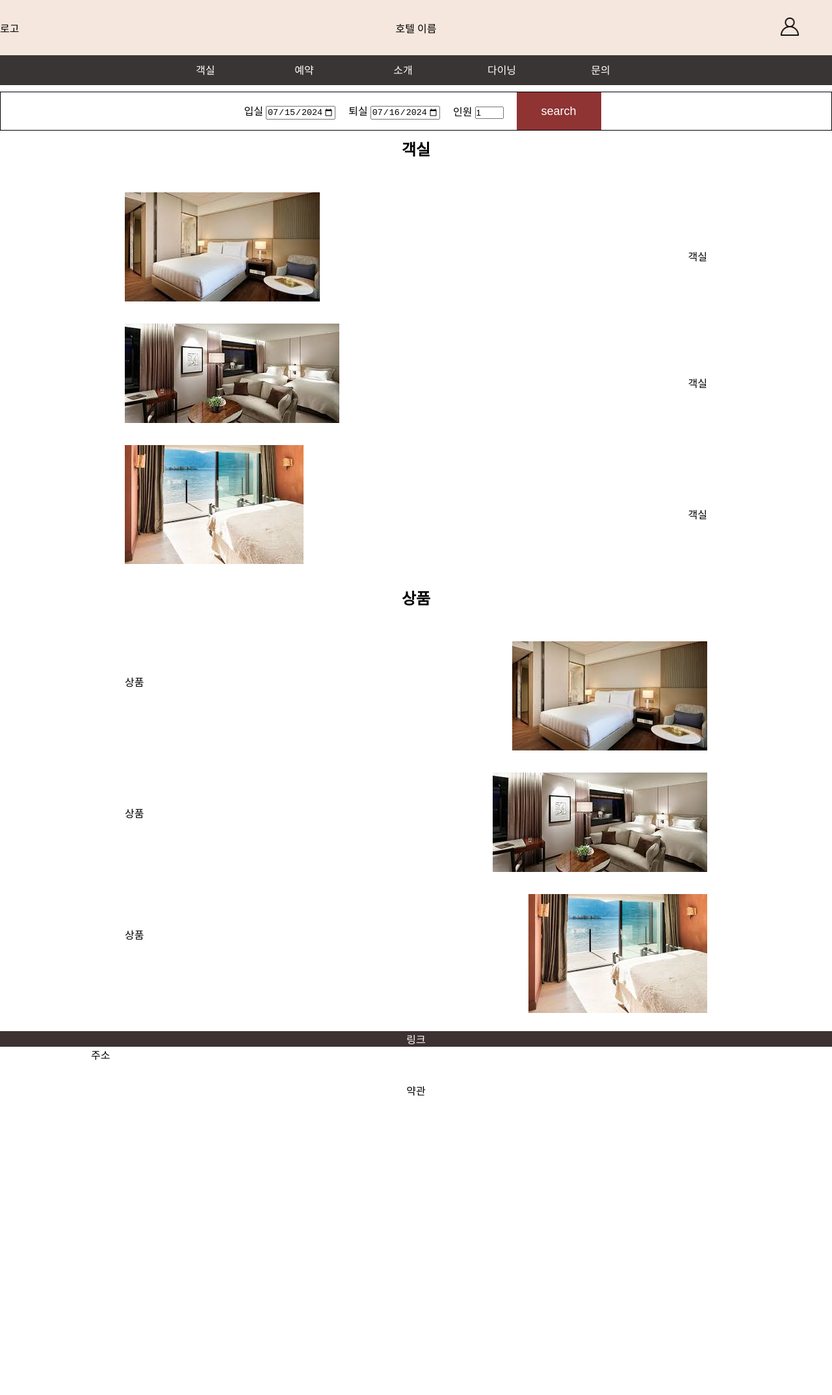
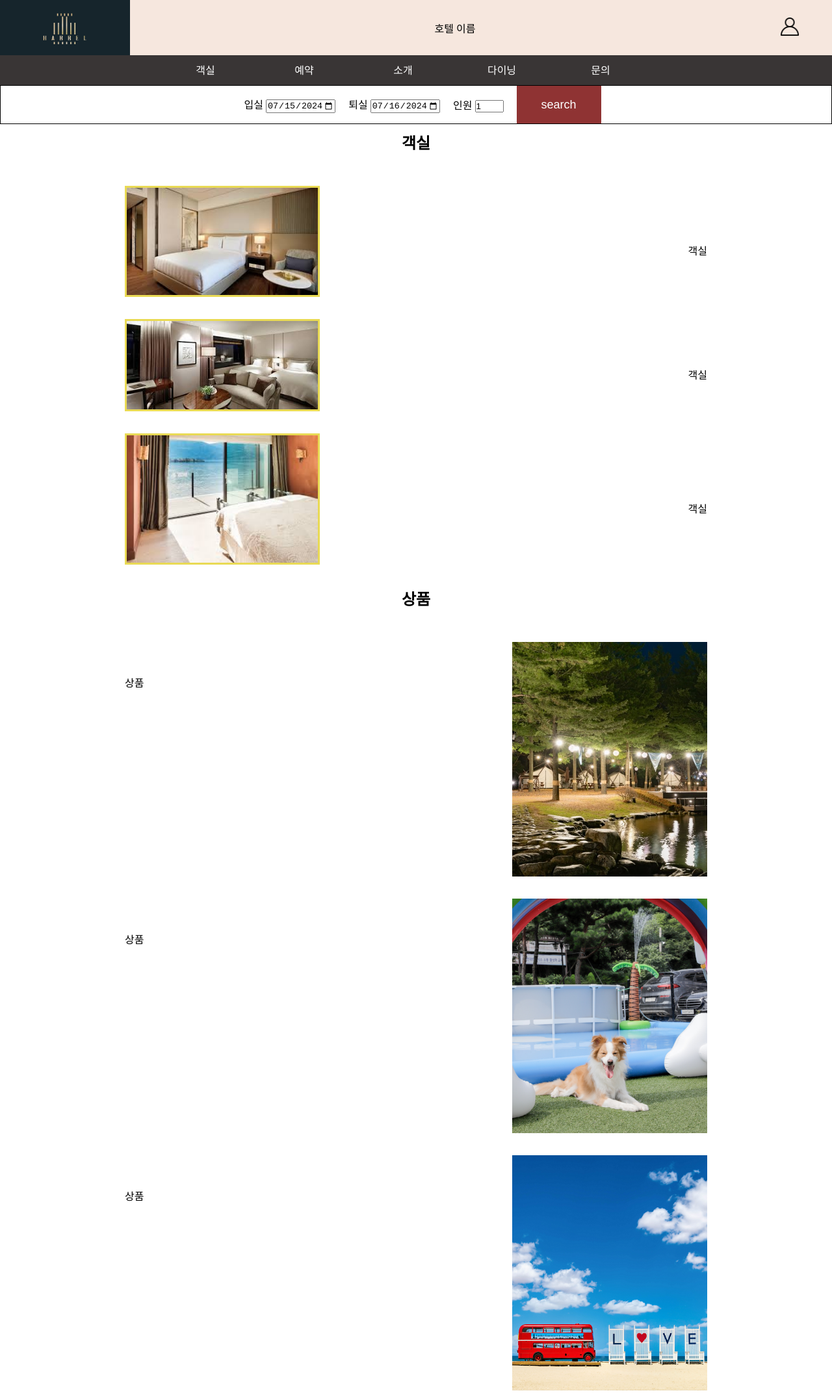
Before and after one commit to kisy97/2024prac, a plain HTML site: page index.html in a window 1280 px wide. Shown: the top 2147 px of the page at 65% size. Before the commit the page ends 1690 px from the top, so only its background shows below. Drawn offline with Linux system fonts and the light colour scheme.

Commit message:
0718 update
호텔 로고 삽입

```diff
--- a/css/index.css
+++ b/css/index.css
@@ -12,11 +12,14 @@
     height: 85px;
     align-items: center;
     background-color: #ecccba7a;
-
 }
 
 .logo {
-    width: 80px;
+    height: 100%;
+}
+.logo img {
+    width: 200px;
+    height: 100%;
 }
 .login{
     width: 80px;
@@ -62,9 +65,10 @@
 .navcontainer ul li a:visited {
     color: #fff;
 }
+
 .calander {
     border: 1px solid black;
-    margin: 10px auto;
+    margin: 0 auto 10px;
     height: 60px;
 }
 .formCalander {
@@ -96,7 +100,10 @@
 }
 .sommaryRoom {
     margin-top: 50px;
-    height: 6%;
+}
+.sommaryRoom img {
+    width: 300px;
+    border: 3px solid rgb(233, 218, 84);
 }
 .sommaryRoom div {
     display: block;
@@ -113,7 +120,10 @@
 
 .sommaryProduct {
     margin-top: 50px;
-    height: 600px;
+
+}
+.sommaryProduct img {
+    width: 300px;
 }
 .sommaryProduct div {
     display: block;
@@ -122,7 +132,6 @@
     margin: 30px 0;
 }
 .sommaryProduct p {
-    display: inline-block;
     float: left;
     margin: 50px 0;
 }
@@ -134,9 +143,11 @@ footer {
     color: #fff;
 }
 .address {
-    height: 55px;
+    height: 65px;
     text-align: left;
-    margin-left: 140px;
+    padding-left: 140px;
+    background-color: rgb(116, 107, 107);
+    color: #f1f1f1;
 
 }
 .term {
--- a/index.html
+++ b/index.html
@@ -10,7 +10,7 @@
     <header class="header">
         <div class="headercontainer">
             <div class="logo">
-                로고
+                <span><img src="./icon/3500947.jpg" alt="호텔로고"></span>
             </div>
             <div class="hotelName">
                 호텔 이름
@@ -81,20 +81,21 @@
 
                 <div class="product1">
                     <p>상품</p>
-                    <img id="imgProduct1" src="./img/download.jpeg" alt="상품1">
+                    <img id="imgProduct1" src="./img/2a066b1b96c33310a510aa9909e76239.jpg" alt="상품1">
                 </div>
                 <div class="product2">
                     <p>상품</p>
-                    <img src="./img/download (1).jpeg" alt="상품2">
+                    <img src="./img/58490f44a811c88e488a9bfc0a3cce44.png" alt="상품2">
                 </div>
                 <div class="project3">
                     <p>상품</p>
-                    <img src="./img/download (2).jpeg" alt="상품3">
+                    <img src="./img/86d676375988f3310302476152924a8e.png" alt="상품3">
                 </div>
             </div>
         </section>
     </main>
     <footer>
+
         <div class="link">
             링크
         </div>
```
Also changed, not shown: css/Login.css (+8 -2 lines), login.html (+3 -0 lines), icon/3500947.jpg (added), icon/Fonts.txt (added), icon/License free.txt (added), icon/License premium.txt (added), 2 other files.
